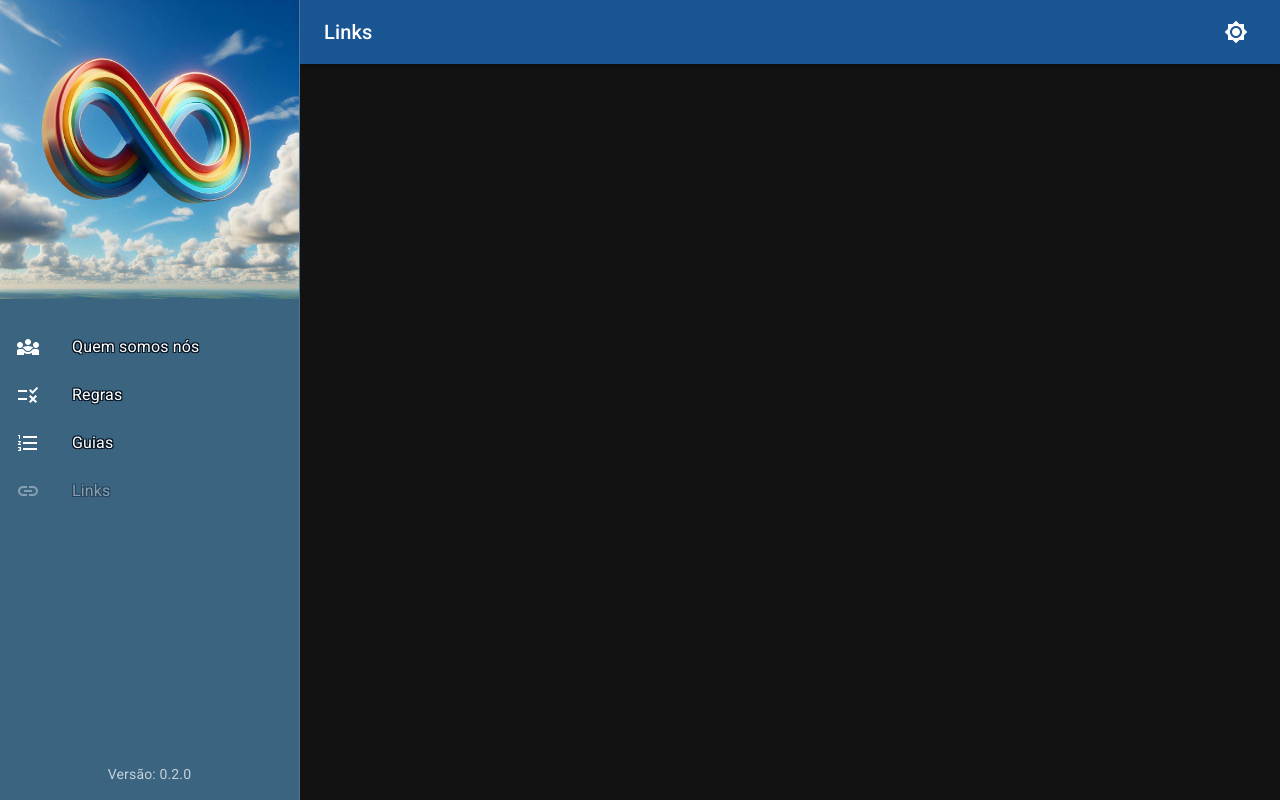
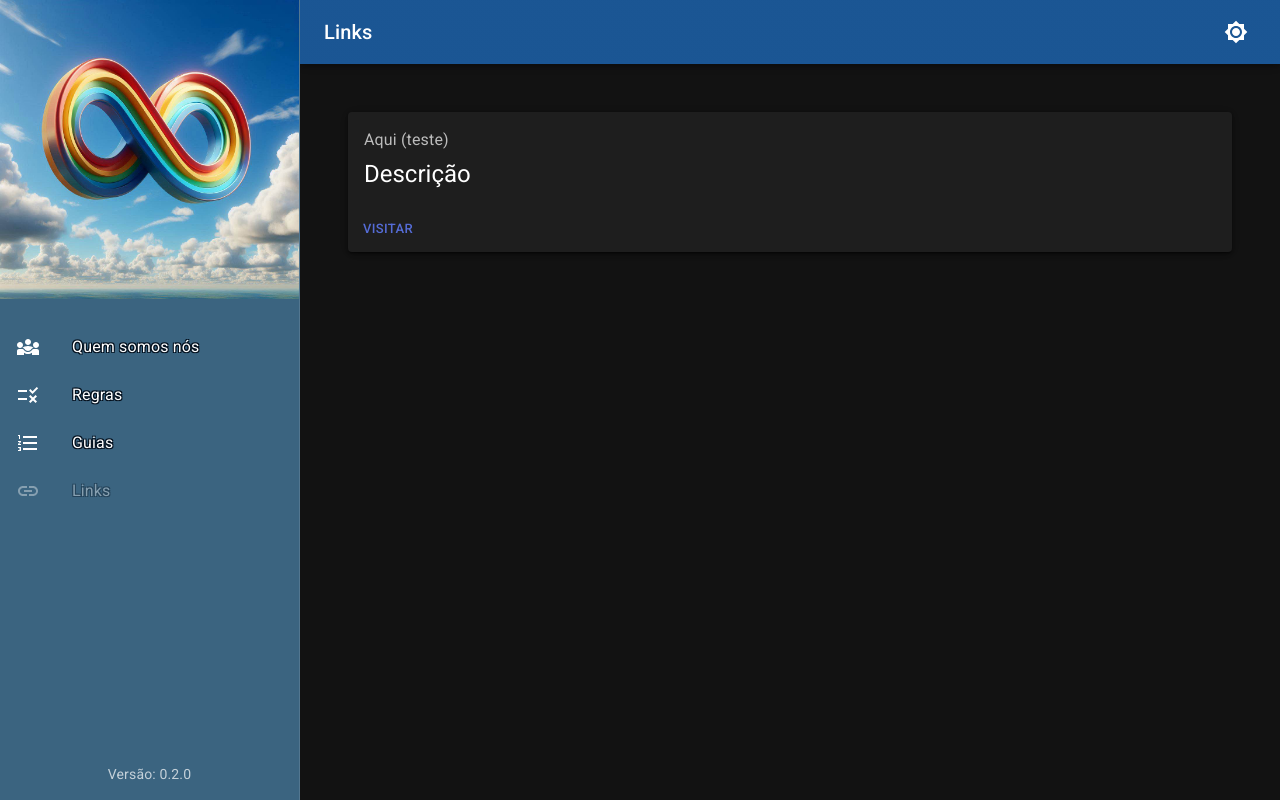
Before and after one commit to iagows/coletivo_autista_recife, a React (Vite) app: page /coletivo_autista_recife/links in a window 1280 px wide. Built offline with nearby package versions, Linux system fonts and the light colour scheme.

Commit message:
feat: links

```diff
--- a/src/i18n/pt-BR/translation.json
+++ b/src/i18n/pt-BR/translation.json
@@ -7,6 +7,6 @@
 		"regras": "Regras",
 		"links": "Links",
 		"quem_somos": "Quem somos nós",
-        "guias":"Guias"
+		"guias": "Guias"
 	}
 }
--- /dev/null
+++ b/src/models/GuideModel.ts
@@ -0,0 +1,22 @@
+import { z } from "zod";
+
+const StepModel = z.object({
+	id: z.number(),
+	texto: z.string(),
+});
+
+type StepType = z.infer<typeof StepModel>;
+
+const GuideModel = z.array(
+	z.object({
+		id: z.number(),
+		titulo: z.string(),
+		texto: z.string(),
+		passos: StepModel.array(),
+	}),
+);
+
+type GuideType = z.infer<typeof GuideModel>;
+
+export type { StepType, GuideType };
+export { StepModel, GuideModel };
--- /dev/null
+++ b/src/models/LinksModel.ts
@@ -0,0 +1,14 @@
+import { z } from "zod";
+
+const LinksModel = z.array(
+	z.object({
+		titulo: z.string(),
+		url: z.string(),
+		texto: z.string(),
+	}),
+);
+
+type LinksModelType = z.infer<typeof LinksModel>;
+
+export default LinksModel;
+export type { LinksModelType };
--- a/src/navigation/AppRouter.tsx
+++ b/src/navigation/AppRouter.tsx
@@ -4,12 +4,12 @@ import {
 	createBrowserRouter,
 } from "react-router-dom";
 import ErrorPage from "../pages/ErrorPage";
+import Guide from "../pages/Guides";
 import LinksPage from "../pages/LinksPage";
 import MainPage from "../pages/MainPage";
 import RulesPage from "../pages/RulesPage";
 import WhoAreWePage from "../pages/WhoAreWePage";
 import RouteNames from "./RouteNames";
-import Guide from "../pages/Guides";
 
 const BASENAME = "/coletivo_autista_recife";
 
@@ -37,8 +37,8 @@ const router = createBrowserRouter(
 					element: <RulesPage />,
 				},
 				{
-					path:RouteNames.GUIAS,
-					element: <Guide />
+					path: RouteNames.GUIAS,
+					element: <Guide />,
 				},
 				{
 					path: "*",
--- a/src/navigation/RouteNames.ts
+++ b/src/navigation/RouteNames.ts
@@ -1,9 +1,9 @@
 import Diversity3OutlinedIcon from "@mui/icons-material/Diversity3Outlined";
+import FormatListNumberedOutlinedIcon from "@mui/icons-material/FormatListNumberedOutlined";
 import HomeOutlinedIcon from "@mui/icons-material/HomeOutlined";
 import InsertLinkOutlinedIcon from "@mui/icons-material/InsertLinkOutlined";
 import RuleOutlinedIcon from "@mui/icons-material/RuleOutlined";
 import type { SvgIconTypeMap } from "@mui/material";
-import FormatListNumberedOutlinedIcon from '@mui/icons-material/FormatListNumberedOutlined';
 import type { OverridableComponent } from "@mui/material/OverridableComponent";
 
 enum RouteNames {
@@ -31,7 +31,10 @@ const routeName: Map<RouteNames, RouteData> = new Map([
 	],
 	[RouteNames.ROOT, { title: "page.title", icon: HomeOutlinedIcon }],
 	[RouteNames.REGRAS, { title: "path.regras", icon: RuleOutlinedIcon }],
-	[RouteNames.GUIAS, { title: "path.guias", icon: FormatListNumberedOutlinedIcon }],
+	[
+		RouteNames.GUIAS,
+		{ title: "path.guias", icon: FormatListNumberedOutlinedIcon },
+	],
 	[RouteNames.LINKS, { title: "path.links", icon: InsertLinkOutlinedIcon }],
 ]);
 
@@ -42,7 +45,6 @@ export const getRouteTitle = (route: RouteNames): string => {
 export const getRouteAsList = () => {
 	return [...routeName]
 		.filter((item) => item[0] !== RouteNames.ROOT)
-
 		.map((item) => ({
 			path: item[0],
 			title: item[1].title,
--- a/src/pages/ErrorPage/index.tsx
+++ b/src/pages/ErrorPage/index.tsx
@@ -1,5 +1,30 @@
+import { Box, Typography } from "@mui/material";
+import { useRouteError } from "react-router-dom";
+
 const ErrorPage = () => {
-	return <></>;
+	const error = useRouteError() as Error;
+
+	return (
+		<Box
+			p={3}
+			display="flex"
+			minHeight="100vh"
+			textAlign="center"
+			alignItems="center"
+			flexDirection="column"
+			justifyContent="center"
+		>
+			<Typography variant="h4" gutterBottom>
+				Oops! Algo deu errado.
+			</Typography>
+			<Typography variant="body1" gutterBottom>
+				{error.message || "Ocorreu um erro inesperado."}
+			</Typography>
+			<Typography variant="body2" color="textSecondary">
+				Por favor, tente novamente mais tarde ou entre em contato com o suporte.
+			</Typography>
+		</Box>
+	);
 };
 
 export default ErrorPage;
--- /dev/null
+++ b/src/pages/Guides/guias.json
@@ -0,0 +1,32 @@
+[
+	{
+		"id": 1,
+		"titulo": "Algum título de teste",
+		"texto": "Algum resumo",
+		"passos": [
+			{
+				"id": 1,
+				"texto": "Algum texto"
+			},
+			{
+				"id": 2,
+				"texto": "Outro texto"
+			}
+		]
+	},
+	{
+		"id": 2,
+		"titulo": "Algum título de teste 2",
+		"texto": "Algum resumo 2",
+		"passos": [
+			{
+				"id": 1,
+				"texto": "Algum texto 2"
+			},
+			{
+				"id": 2,
+				"texto": "Outro texto 2"
+			}
+		]
+	}
+]
--- a/src/pages/Guides/index.tsx
+++ b/src/pages/Guides/index.tsx
@@ -1,5 +1,20 @@
-const Guide = ()=>{
-    return <>Como fazer X</>
-}
+import { Box, Typography } from "@mui/material";
+import list from "./guias.json";
+import { GuideModel } from "../../models/GuideModel";
 
-export default Guide
+const guides = GuideModel.parse(list);
+
+const Guide = () => {
+	return (
+		<>
+			{guides.map((g) => {
+				<Box key={g.id}>
+					<Typography>{g.titulo}</Typography>
+					<Typography>{g.texto}</Typography>
+				</Box>;
+			})}
+		</>
+	);
+};
+
+export default Guide;
--- a/src/pages/LinksPage/index.tsx
+++ b/src/pages/LinksPage/index.tsx
@@ -1,5 +1,57 @@
+import {
+	Box,
+	Button,
+	Card,
+	CardActions,
+	CardContent,
+	Paper,
+	type SxProps,
+	Typography,
+} from "@mui/material";
+import type { CSSProperties } from "react";
+import { Link } from "react-router-dom";
+import LinksModel from "../../models/LinksModel";
+import list from "./links.json";
+
+const boxCss: SxProps = {
+	p: 3,
+	gap: 2,
+	display: "flex",
+	flexDirection: "column",
+};
+
+const linkCss: CSSProperties = { textDecoration: "none" };
+
+const paperCss: SxProps = {
+	borderRadius: 2,
+};
+
+const links = LinksModel.parse(list);
+
 const LinksPage = () => {
-	return <></>;
+	return (
+		<Box sx={boxCss}>
+			{links.map((l) => (
+				<Paper elevation={3} sx={paperCss} key={l.url}>
+					<Card>
+						<CardContent>
+							<Typography gutterBottom color="text.secondary">
+								{l.titulo}
+							</Typography>
+							<Typography variant="h5" component="div">
+								{l.texto}
+							</Typography>
+						</CardContent>
+						<CardActions>
+							<Link to={l.url} style={linkCss} target="_blank">
+								<Button size="small">Visitar</Button>{" "}
+							</Link>
+						</CardActions>
+					</Card>
+				</Paper>
+			))}
+		</Box>
+	);
 };
 
 export default LinksPage;
--- /dev/null
+++ b/src/pages/LinksPage/links.json
@@ -0,0 +1,7 @@
+[
+	{
+		"titulo": "Aqui (teste)",
+		"url": "https://iagows.github.io/coletivo_autista_recife",
+		"texto": "Descrição"
+	}
+]
--- a/src/pages/MainPage/index.tsx
+++ b/src/pages/MainPage/index.tsx
@@ -1,23 +1,27 @@
-import { Box, type SxProps } from "@mui/material";
+import { Box, type SxProps, Toolbar } from "@mui/material";
 import { Outlet } from "react-router";
 import AppDrawer from "../../components/AppDrawer";
 import AppTopbar from "../../components/AppTopbar";
 import useUtils from "../../hooks/useUtils";
 import { DRAWER_WIDTH } from "../../util/constants";
 
-const mainCss = (isMobile: boolean): SxProps => ({
+const mainCss: SxProps = { userSelect: "none" };
+
+const pageCss = (isMobile: boolean): SxProps => ({
+	p: 3,
 	flexGrow: 1,
-	p: 3, // Padding para o conteúdo
 	marginLeft: `${isMobile ? 0 : DRAWER_WIDTH}px`, // Margem à esquerda igual à largura do Drawer
 });
+
 const MainPage = () => {
 	const { isMobile } = useUtils();
 
 	return (
-		<Box display={"flex"} flexDirection={"column"}>
+		<Box display={"flex"} flexDirection={"column"} sx={mainCss}>
 			<AppTopbar />
 			<AppDrawer />
-			<Box sx={mainCss(isMobile)}>
+			<Box sx={pageCss(isMobile)}>
+				<Toolbar />
 				<Outlet />
 			</Box>
 		</Box>
```
Lines whose indentation alone changed are shown as unchanged.
